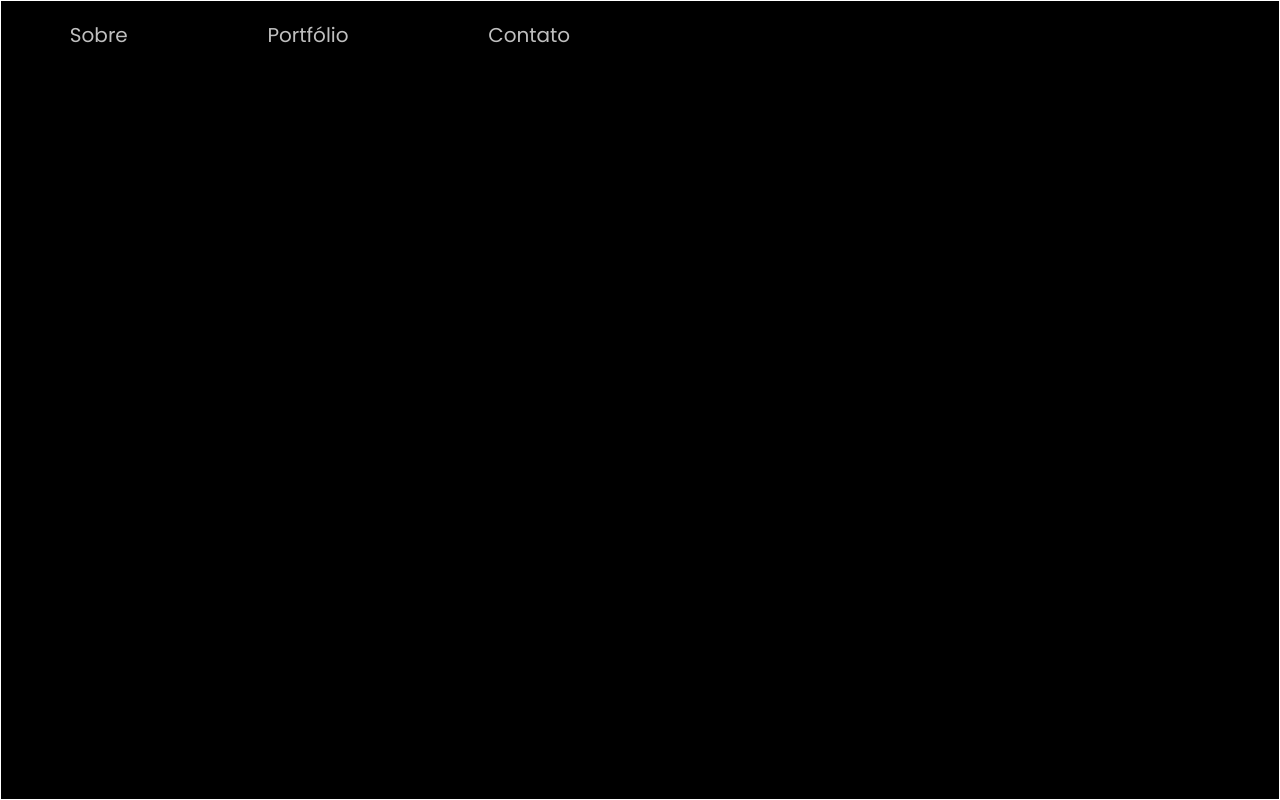
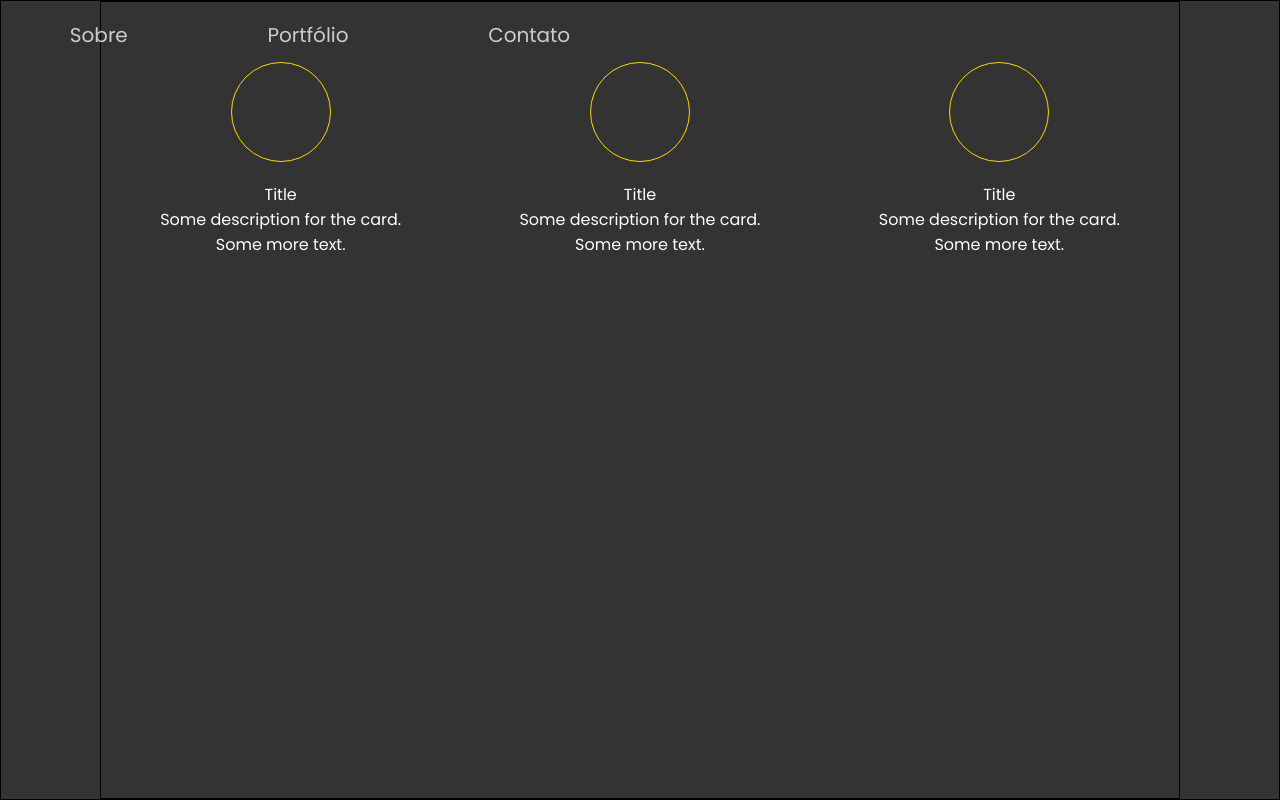
Before and after one commit to oniforo/web-dev-portfolio, a Next.js app: page / in a window 1280 px wide. Both pictures are taken after a click on the element "Sobre". Built offline with nearby package versions, Linux system fonts and the light colour scheme.

Commit message:
Added navigation logic, About page and its styling and animations.

```diff
--- a/pages/index.js
+++ b/pages/index.js
@@ -1,17 +1,27 @@
+import { useState } from 'react';
+
 import style from '../styles/main.module.scss';
 
 import Greetings from '../sessions/Greetings';
 import About from '../sessions/About';
+import Portfolio from '../sessions/Portfolio';
+import Contact from '../sessions/Contact';
 
 const Main = () => {
+
+    const [selected, setSelected] = useState();
+
     return (
         <div style={{position: 'relative'}}>
-            <Greetings/>
+            <Greetings selectState={[selected, setSelected]}/>
             <div style={{
                 position: 'absolute', height: '100vh', width: '100%',
-                border: '1px solid white', top: 0, zIndex: -1
+                top: 0, zIndex: -1,
+                backgroundColor: 'rgba(0, 0, 0, 0.8)',
             }}>
-                <About/>
+                { selected == 'about' ? <About selected={selected} /> :
+                  selected == 'portfolio' ? <Portfolio/> :
+                  selected == 'contact' ? <Contact/> : <></> }
             </div>
         </div>
     );
--- a/sessions/About/index.js
+++ b/sessions/About/index.js
@@ -1,9 +1,28 @@
 import style from './style.module.scss';
+
+const Card = props => {
+    return (
+        <div className={props.animation}>
+            <div></div>
+            <div>Title</div>
+            <div>
+                Some description for the card.
+                Some more text.
+            </div>
+        </div>
+    );
+};
 
 const Section = () => {
     return (
         <section className={style.section}>
-
+            <div className={style.constrainer}>
+                <div className={`${style.cards}`}>
+                    <Card animation={style.slideInFromLeft} />
+                    <Card animation={style.slideInFromRight} />
+                    <Card animation={style.slideInFromLeft} />
+                </div>
+            </div>
         </section>
     );
 };
--- a/sessions/About/style.module.scss
+++ b/sessions/About/style.module.scss
@@ -1,4 +1,73 @@
 .section {
     height: 100%;
-    background-color: black;
+    //background-color: black;
+    border: 1px solid black;
+    overflow: hidden;
 }
+
+.constrainer {
+    border: 1px solid black;
+    max-width: 1080px;
+    height: 100%;
+    margin: auto;
+}
+
+.constrainer > div.cards {
+    //border: 1px solid gold;
+    margin-top: 60px;
+    display: flex;
+    justify-content: space-around;
+    align-items: center;
+
+    /* background-color: black; */
+}
+
+.cards > div {  // <Card/>
+    //border: 1px solid black;
+    flex: 1;
+    max-width: 250px;
+    display: flex;
+    flex-direction: column;
+    justify-content: center;
+    align-items: center;
+    color: white;
+    div:first-child {
+        height: 100px;
+        width: 100px;
+        border: 1px solid gold;
+        border-radius: 50%;
+        margin-bottom: 20px;
+    }
+    div {
+        /* font-weight: 500; */
+        text-align: center;
+    }
+}
+
+@media only screen and (max-width: 768px) {
+    .constrainer > div.cards {
+        flex-direction: column;
+        padding: 10px;
+    }
+    .cards > div { // <Card/>
+        margin: 10px;
+    }
+    .cards > div {
+        div:first-child {
+            animation: slideInFromAbove 2s;
+        }
+        div {
+            animation: fadeIn 3s;
+        }
+    }
+}
+
+@keyframes slideInFromAbove {
+    from { transform: translateY(-100%); }
+    to { transform: translateY(0); }
+}
+
+@keyframes fadeIn {
+    from { opacity: 0; }
+    to { opacity: 1; }
+}
--- /dev/null
+++ b/sessions/Contact/index.js
@@ -0,0 +1,11 @@
+import style from './style.module.scss';
+
+const Section = () => {
+    return (
+        <section className={style.section}>
+
+        </section>
+    );
+};
+
+export default Section;
--- a/sessions/Greetings/index.js
+++ b/sessions/Greetings/index.js
@@ -2,25 +2,33 @@ import { useState, useRef } from 'react';
 
 import style from './style.module.scss';
 
-const Section = () => {
+const Section = ({ selectState }) => {
 
-    const [menuClick, setMenuClick] = useState(false);
+    const [selected, setSelected] = selectState;
     const nav = useRef();
+
+    const navbar = [
+        ['Sobre', 'about'],
+        ['Portfólio', 'portfolio'],
+        ['Contato', 'contact']
+    ]
 
     return (
         <section className={style.section} style={{
-            height: menuClick ? 0 : '100vh',
-            overflow: menuClick ? 'visible' : 'hidden',
+            height: selected ? 0 : '100vh',
+            overflow: selected ? 'visible' : 'hidden',
         }}>
             <nav ref={nav} style={{
-                bottom: menuClick ? -nav.current.clientHeight : 0,
+                bottom: selected ? -nav.current.clientHeight : 0,
             }}>
-                { ['Sobre', 'Portfólio', 'Contato'].map(button => <div
-                    onClick={() => setMenuClick(true)}
-                >{button}</div>) }
+                { navbar.map(button => <div
+                    onClick={() => {
+                        setSelected(button[1]);
+                    }}
+                >{button[0]}</div>) }
             </nav>
             <div style={{
-                opacity: menuClick ? 0 : 1,
+                opacity: selected ? 0 : 1,
             }}>
                 <div>Prazer, Gabriel Orofino.</div>
                 <div>Seu web designer.</div>
--- a/sessions/Greetings/style.module.scss
+++ b/sessions/Greetings/style.module.scss
@@ -4,7 +4,6 @@
     //border: 1px solid purple;
     width: 100vw;
     position: relative;
-    overflow: hidden;
     background:
         linear-gradient(0deg, rgba(0, 0, 0, 0.5), rgba(0, 0, 0, 0.5)),
         url('/greetings.jpg');
@@ -27,7 +26,7 @@
     flex-direction: column;
     align-items: flex-end;
     color: white;
-    font-size: 50px;
+    font-size: 5vw;
     font-weight: 300;
     margin-right: 50px;
     transition: opacity .5s linear;
--- /dev/null
+++ b/sessions/Portfolio/index.js
@@ -0,0 +1,11 @@
+import style from './style.module.scss';
+
+const Section = () => {
+    return (
+        <section className={style.section}>
+
+        </section>
+    );
+};
+
+export default Section;
```
Also changed, not shown: sessions/Contact/style.module.scss (added), sessions/Portfolio/style.module.scss (added).
